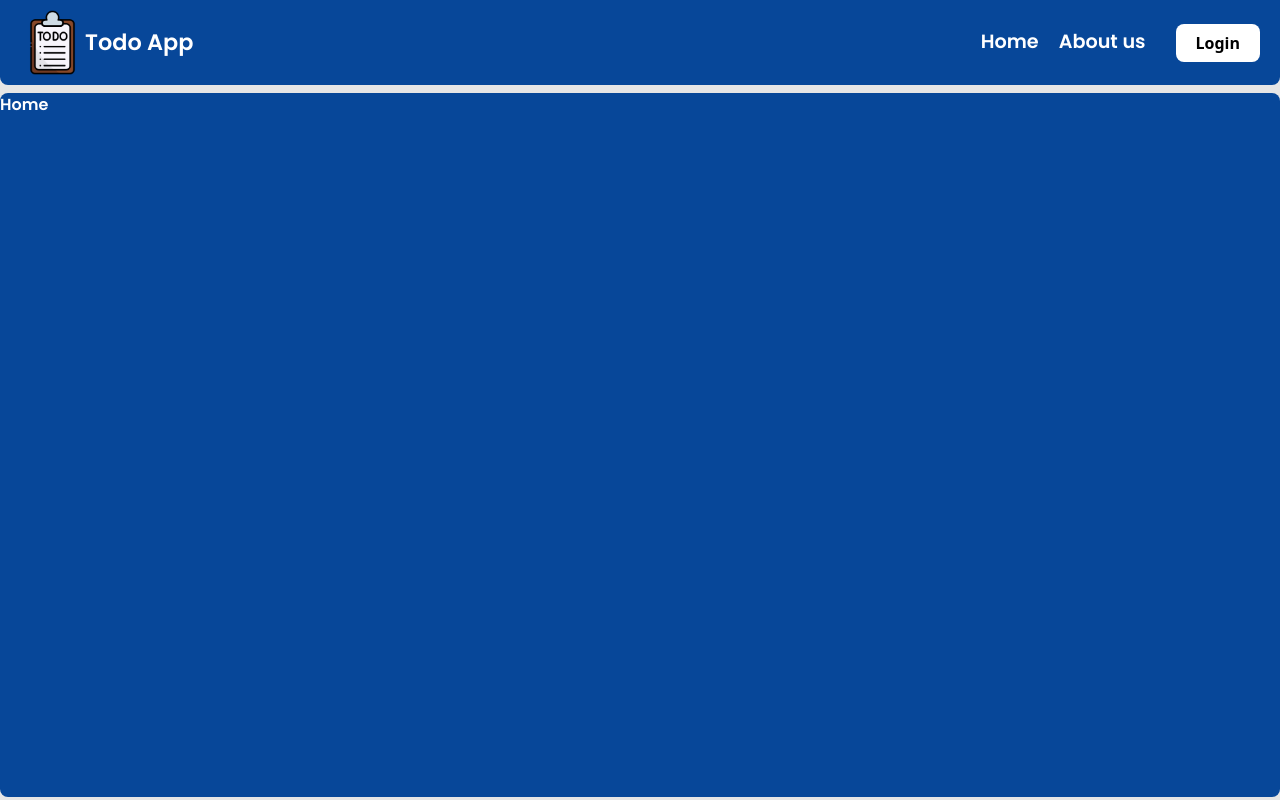
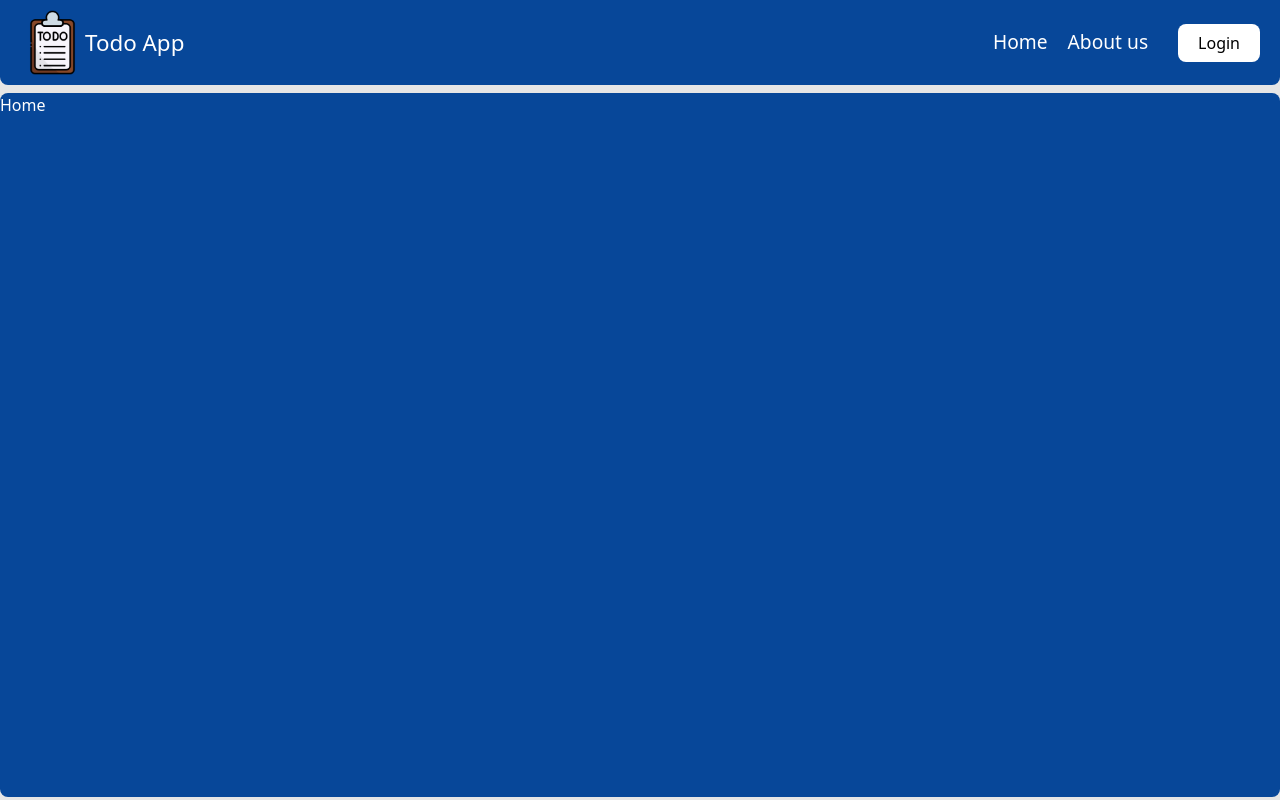
Before and after one commit to JamshidPts/TodoApp, a React (Vite) app: page / in a window 1280 px wide. Built offline with nearby package versions, Linux system fonts and the light colour scheme.

Commit message:
changed font family

```diff
--- a/src/index.css
+++ b/src/index.css
@@ -11,8 +11,9 @@
     padding: 0;
     margin: 0;
     box-sizing: border-box;
-    font-family: "Poppins", serif;
-    font-weight: 600;
+    font-family: "Noto Sans", serif;
+    font-optical-sizing: auto;
+    font-weight: 500;
     font-style: normal;
 }
 
```
